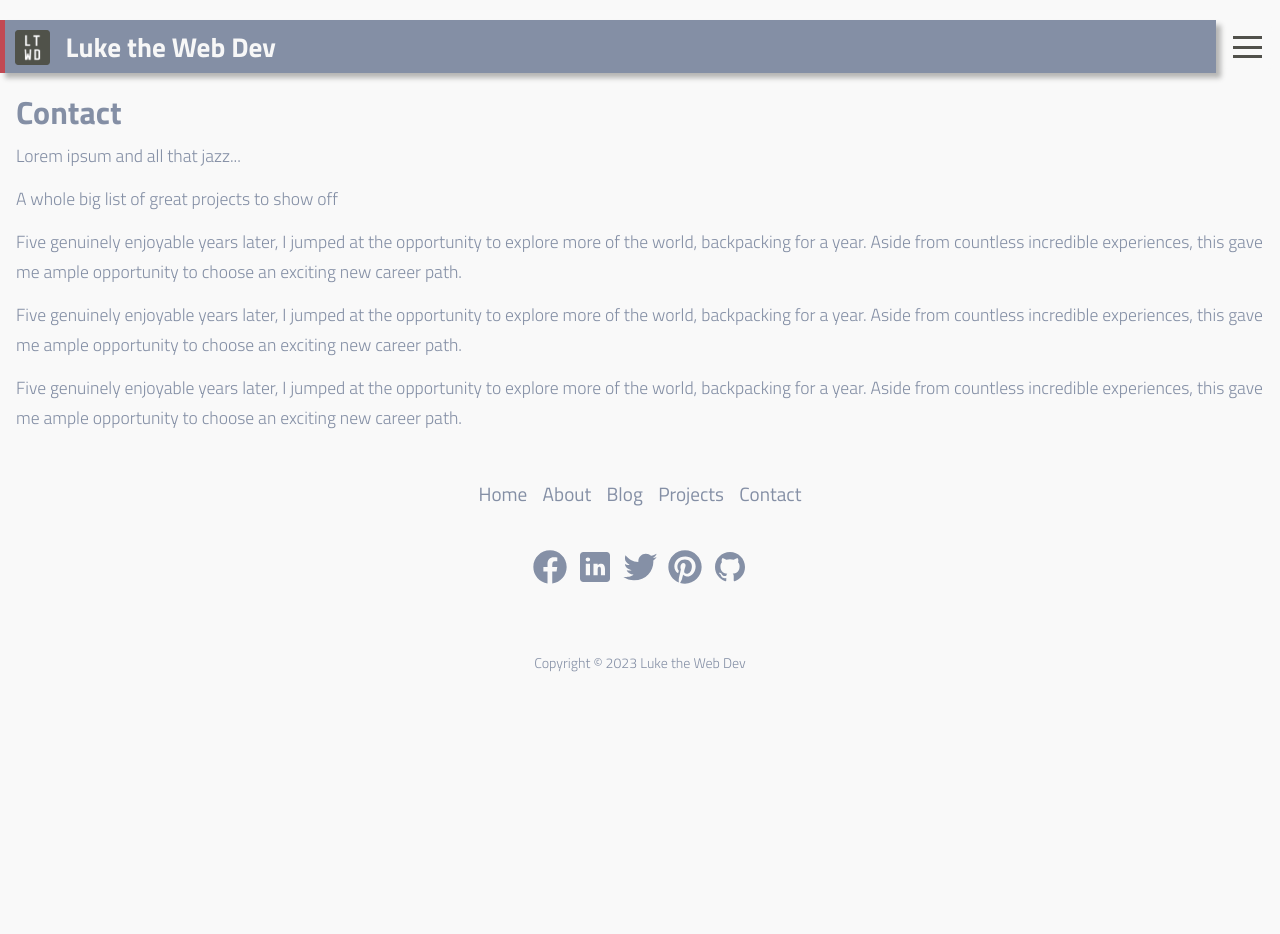
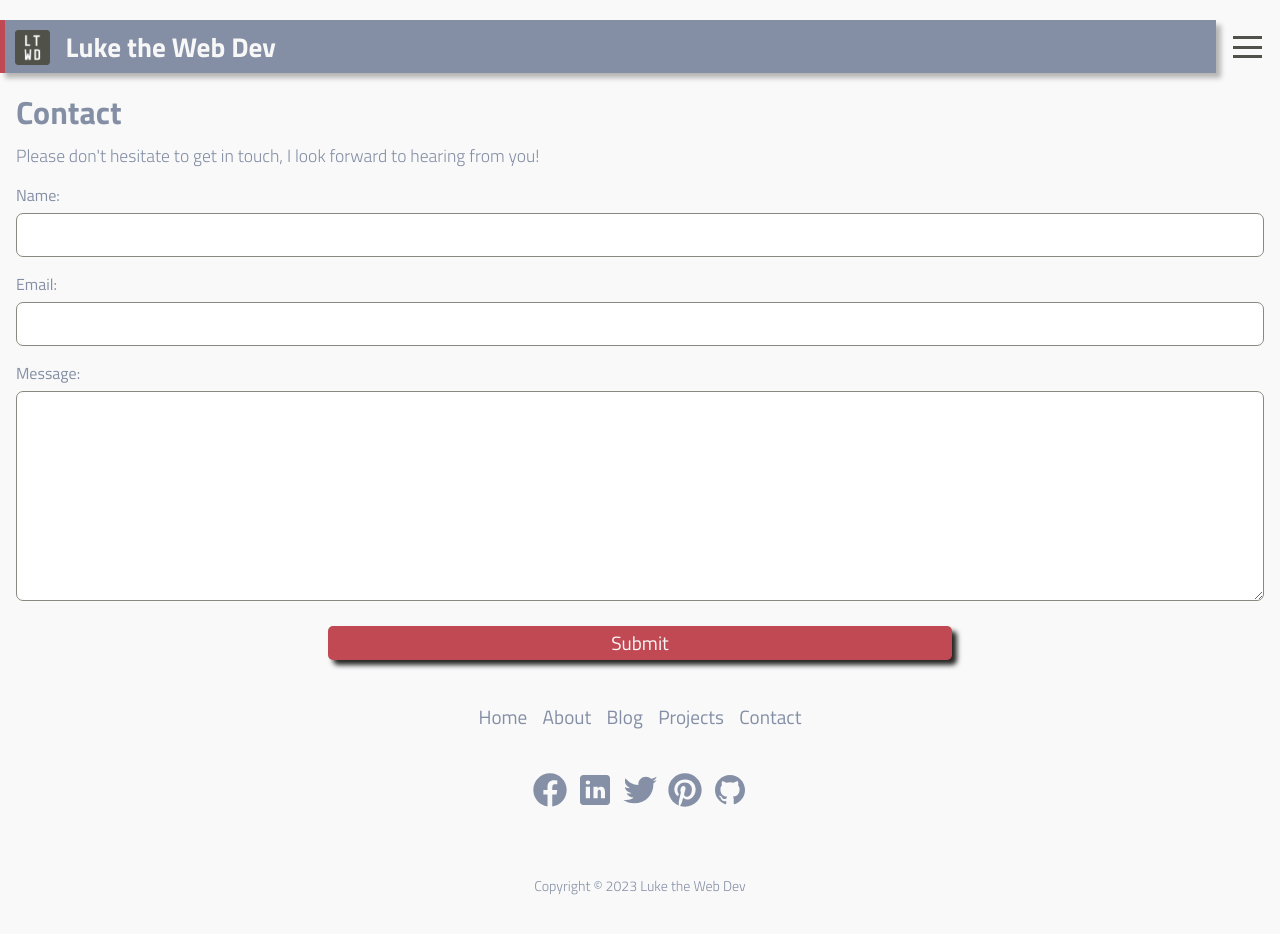
Before and after one commit to LukeTwomey/LukeTheWebDev, a Next.js app: page /contact in a window 1280 px wide. Before the commit the page ends 800 px from the top, so only its background shows below. Built offline with nearby package versions, Linux system fonts and the light colour scheme.

Commit message:
Add basic contact form

```diff
--- a/pages/contact.js
+++ b/pages/contact.js
@@ -1,7 +1,27 @@
-import React from "react";
+import React, { useState } from "react";
 import Head from "next/head";
+import styles from "../styles/contact.module.css";
 
 export const Contact = () => {
+  const [formDetails, updateFormDetails] = useState({
+    name: "",
+    email: "",
+    message: "",
+  });
+
+  const onChange = (e) => {
+    e.preventDefault();
+    updateFormDetails((prevState) => ({
+      ...prevState,
+      [e.target.name]: e.target.value,
+    }));
+  };
+
+  const onSubmit = (e) => {
+    e.preventDefault();
+    console.log(formDetails);
+  };
+
   return (
     <div>
       <Head>
@@ -16,26 +36,53 @@ export const Contact = () => {
       </Head>
       <main>
         <h1>Contact</h1>
-        <p>Lorem ipsum and all that jazz...</p>
-        <p>A whole big list of great projects to show off</p>
         <p>
-          Five genuinely enjoyable years later, I jumped at the opportunity to
-          explore more of the world, backpacking for a year. Aside from
-          countless incredible experiences, this gave me ample opportunity to
-          choose an exciting new career path.
+          Please don't hesitate to get in touch, I look forward to hearing from
+          you!
         </p>
-        <p>
-          Five genuinely enjoyable years later, I jumped at the opportunity to
-          explore more of the world, backpacking for a year. Aside from
-          countless incredible experiences, this gave me ample opportunity to
-          choose an exciting new career path.
-        </p>
-        <p>
-          Five genuinely enjoyable years later, I jumped at the opportunity to
-          explore more of the world, backpacking for a year. Aside from
-          countless incredible experiences, this gave me ample opportunity to
-          choose an exciting new career path.
-        </p>
+        <form>
+          <label htmlFor="name" className={styles.label}>
+            Name:{" "}
+          </label>
+          <input
+            type="text"
+            id="name"
+            name="name"
+            className={styles.input}
+            onChange={onChange}
+            value={formDetails.name}
+          />
+          <label htmlFor="email" className={styles.label}>
+            Email:{" "}
+          </label>
+          <input
+            type="text"
+            id="email"
+            name="email"
+            className={styles.input}
+            onChange={onChange}
+            value={formDetails.email}
+          />
+          <label htmlFor="message" className={styles.label}>
+            Message:{" "}
+          </label>
+          <textarea
+            id="message"
+            name="message"
+            rows="10"
+            className={styles.textarea}
+            onChange={onChange}
+            value={formDetails.message}
+          />
+          <input
+            type="submit"
+            id="submit"
+            name="submit"
+            value="Submit"
+            className={styles.submit}
+            onClick={onSubmit}
+          />
+        </form>
       </main>
     </div>
   );
--- /dev/null
+++ b/styles/contact.module.css
@@ -0,0 +1,39 @@
+.input,
+.label,
+.textarea {
+  box-sizing: border-box;
+  display: block;
+  width: 100%;
+}
+
+.label {
+  margin-bottom: 0.4em;
+}
+
+.input,
+.textarea {
+  border: 1px solid #898981;
+  border-radius: 7px;
+  color: #51514b;
+  margin-bottom: 1em;
+}
+
+.textarea,
+.input[type="text"] {
+  padding: 0.75em 1em;
+}
+
+.submit {
+  background: #c14953;
+  border: none;
+  box-shadow: 5px 5px 5px #272725;
+  color: #f7f7f7;
+  display: block;
+  border-radius: 5px;
+  margin: 1.3em auto 0.5em auto;
+  padding: 0.3em 1em;
+  text-align: center;
+  width: 50%;
+  font-style: normal;
+  font-size: 1.2em;
+}
```
